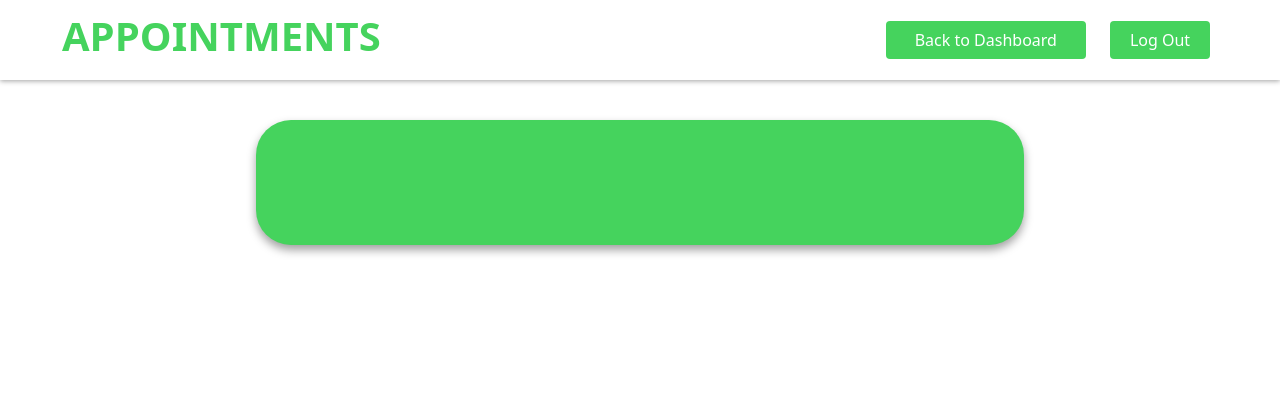
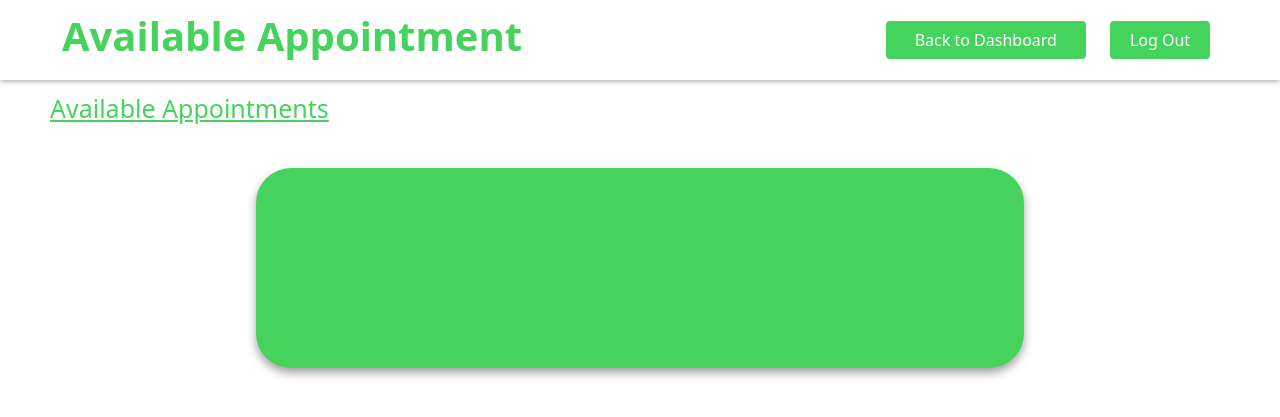
Before and after one commit to ryan-lam/tohacks2021, a Django app: template myinsurance/main/templates/booking.html in a window 1280 px wide. Shown: the top 417 px of the page. Run offline with Django 3.2, Linux system fonts and the light colour scheme; the template is opened without the code that fills it, so the values that code supplies are empty.

Commit message:
did my stuff

```diff
--- a/myinsurance/main/static/style.css
+++ b/myinsurance/main/static/style.css
@@ -23,7 +23,7 @@ nav{
 }
 
 .node{
-    height: 125px;
+    height: 200px;
     width: 60%;
     margin: auto;
     margin-top: 40px;
--- a/myinsurance/main/templates/booking.html
+++ b/myinsurance/main/templates/booking.html
@@ -9,7 +9,7 @@
     <body>
         <nav class="navbar navbar-light bg-white align-items-center container-fluid" style="height: 80px; top: 0;">
             <!-- Navbar content -->
-            <a href="/" style="text-decoration: none; margin-left: 50px;"><h1 class="fw-bolder" style="color: #45D35D;">APPOINTMENTS</h1></a>
+            <a href="/" style="text-decoration: none; margin-left: 50px;"><h1 class="fw-bolder" style="color: #45D35D;">Available Appointment</h1></a>
             <div class="float-end me-5" style="position: relative;">
                 <a style="text-decoration: none; margin-right: 10px;" href="clientdashboard"><button class="btn topcustom" style="width: 200px; background-color: #45D35D; color: white; margin-right: 10px;">Back to Dashboard</button></a>
                 <a style="text-decoration: none; margin-right: 10px;" href="/"><button class="btn topcustom" style="width: 100px; background-color: #45D35D; color: white;">Log Out</button></a>
@@ -17,7 +17,7 @@
         </nav>
 
 
-
+        <p style="font-size: 25px; margin-top: 10px; margin-left: 50px; text-decoration: underline; color: #45D35D;">Available Appointments</p>
         <div class="node">
 
         </div>
--- a/myinsurance/main/templates/clientdashboard.html
+++ b/myinsurance/main/templates/clientdashboard.html
@@ -22,7 +22,9 @@
 
         {% for appointment in appointmentdb %}
             <div class="node">
-                {{ appointment }}
+                <p style="font-size: 20px; margin-left: 40px; line-height: 25px;">Name: {{ appointment.client.name }}</p>
+                <p style="font-size: 20px; margin-left: 40px; line-height: 25px;">{{ appointment.rep }}</p>
+                <p style="font-size: 20px; margin-left: 40px; line-height: 25px;"> {{ appointment.time }}</p>
             </div>
         {% empty %}
             <div class="no_appointment_node">
@@ -37,7 +39,6 @@
             <p style="font-size: 20px; margin-left: 40px; line-height: 15px;">Gender: {{ userinfo.gender }}</p>
             <p style="font-size: 20px; margin-left: 40px; line-height: 15px;">Adress: {{ userinfo.address }}</p>
             <p style="font-size: 20px; margin-left: 40px; line-height: 15px;">Income: {{ userinfo.income }}</p>
-
         </div>
 
 
--- a/myinsurance/main/templates/index.html
+++ b/myinsurance/main/templates/index.html
@@ -29,7 +29,7 @@
 
         <div style="width: 30%; float: left; margin-left: 200px; margin-top: 14%;">
             <hr style="color: white; height: 3px;">
-            <p style="font-size: 30px; color: #45D35D;">Use MyInsurance to help book appointsments with your desired representatives!</p>
+            <p style="font-size: 30px; color: #30f063;">Use MyInsurance to help book appointsments with your desired representatives!</p>
         </div>
 
 
--- a/myinsurance/main/templates/repdashboard.html
+++ b/myinsurance/main/templates/repdashboard.html
@@ -15,7 +15,7 @@
     </head>
 
     <body>
-        <p style="font-size: 25px; margin-top: 10px; margin-left: 50px; text-decoration: underline;">Your Appointments</p>
+        <p style="font-size: 25px; margin-top: 10px; margin-left: 50px; text-decoration: underline; color: #45D35D;">Your Appointments</p>
 
         {% for appointment in appointmentdb %}
             <div class="node">
--- a/myinsurance/main/views.py
+++ b/myinsurance/main/views.py
@@ -17,8 +17,8 @@ class Login(forms.Form):
 def index(request):
     if request.method == "POST":
         login = Login(request.POST)
-        username =  request.POST["username"]
-        password =  request.POST["password"]
+        username = request.POST["username"]
+        password = request.POST["password"]
 
         if (username == "rep1" or username == "rep2") and password == "1234":
             request.session["user"] = username
@@ -50,7 +50,7 @@ def repdashboard(request):
 def clientdashboard(request):
     if "user" in request.session and request.session["type"] == "client":
         return render(request, "clientdashboard.html", {
-            "appointmentdb":Appointments.objects.get,
+            "appointmentdb": Appointments.objects.filter(client__username=request.session["user"]),
             "userinfo":Client.objects.get(username=request.session["user"])
         })
     else:
```
Also changed, not shown: myinsurance/db.sqlite3.
